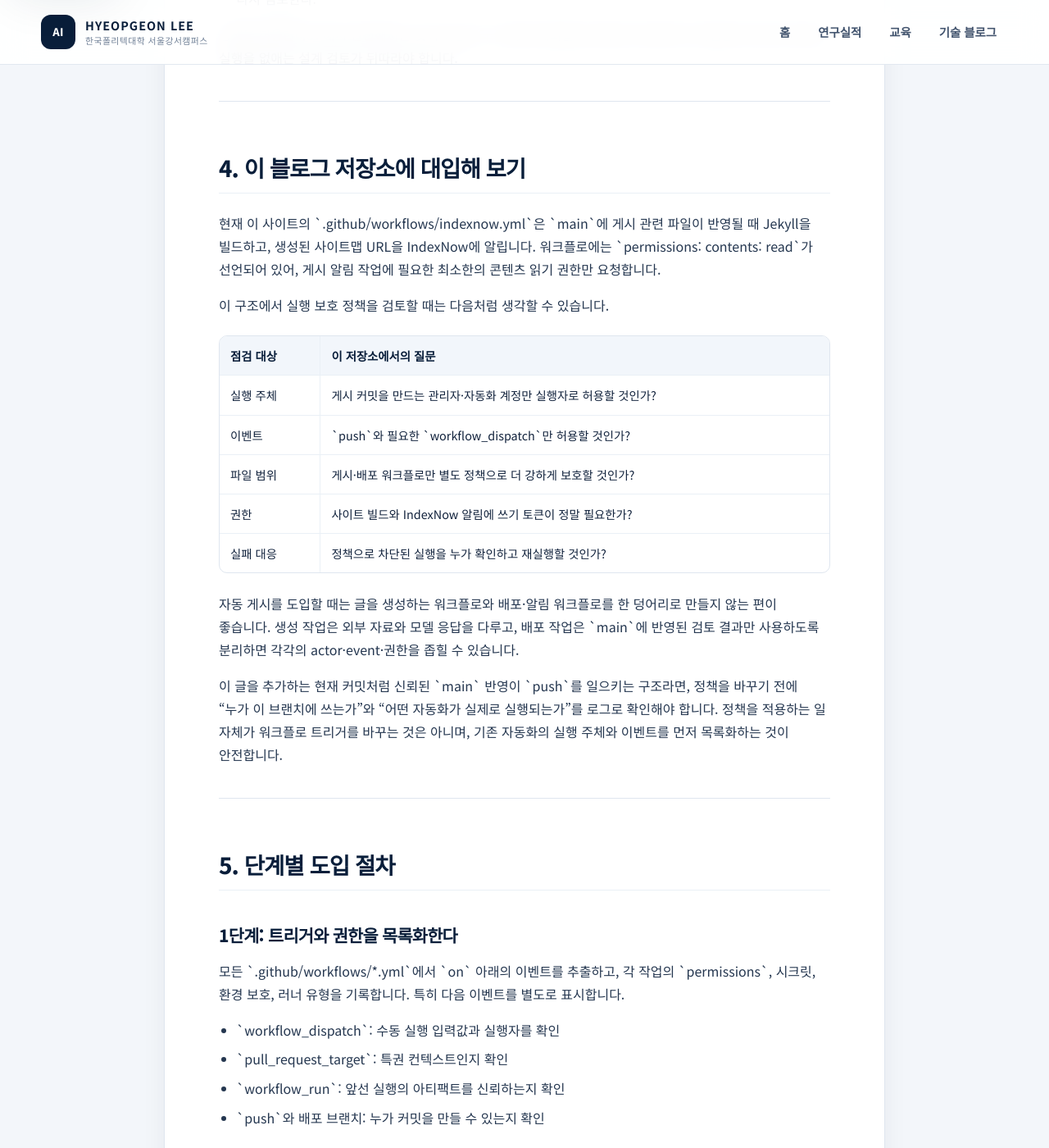
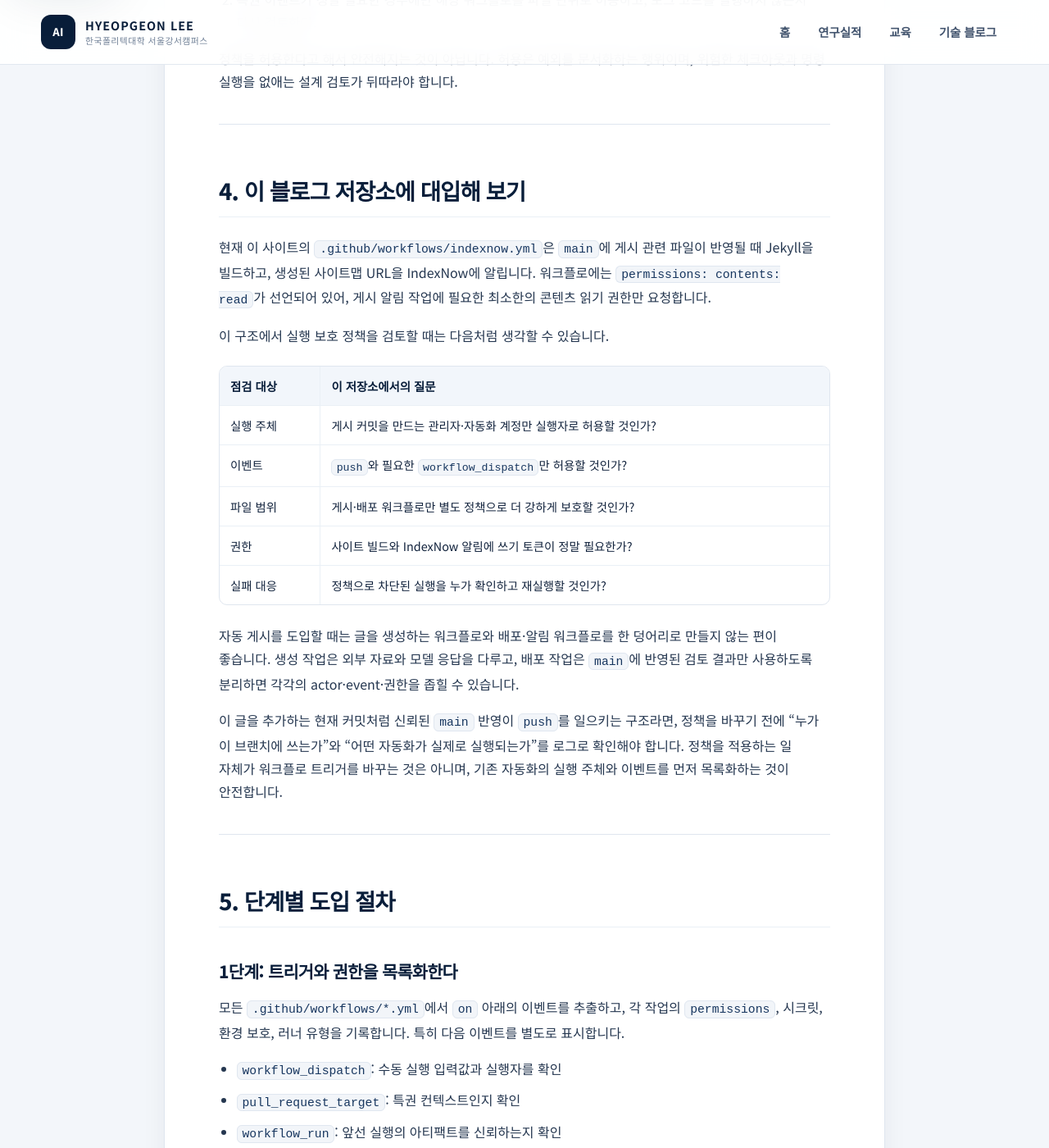
Before and after one commit to Hyeopgeon-Lee/hyeopgeon-Lee.github.io, a Jekyll site: the page built from _posts/2026-09-23-github-actions-workflow-execution-protections-ga.md, in a window 1280 px wide and 1400 px high, scrolled down 3145 px. Shown: the whole window at 82% size. Built offline with Jekyll 4.4.1, drawn with Linux system fonts in a browser that asks for light colours; some of the changed text lies outside the part shown.

Commit message:
Fix Markdown code formatting in Actions article

```diff
--- a/_posts/2026-09-23-github-actions-workflow-execution-protections-ga.md
+++ b/_posts/2026-09-23-github-actions-workflow-execution-protections-ga.md
@@ -29,14 +29,14 @@ GitHub는 2026년 9월 17일 **Workflow execution protections for GitHub Actions
 | 정책 축 | 확인하는 질문 | 예시 |
 | --- | --- | --- |
 | Actor 규칙 | 누가 실행을 시작했는가? | 특정 팀, 저장소 역할, GitHub App, Dependabot |
-| Event 규칙 | 어떤 사건이 실행을 요청했는가? | \`push\`, \`pull_request\`, \`pull_request_target\`, \`workflow_dispatch\` |
+| Event 규칙 | 어떤 사건이 실행을 요청했는가? | `push`, `pull_request`, `pull_request_target`, `workflow_dispatch` |
 
 정책을 적용하면 “쓰기 권한이 있으니 모든 자동화를 실행할 수 있다”는 기본값을 세분화할 수 있습니다. GitHub 문서에 따르면 기본적으로 저장소에 쓰기 권한이 있는 사용자는 워크플로를 실행할 수 있지만, actor 규칙으로 **코드 기여 권한과 CI 실행 권한을 분리**할 수 있습니다. 이벤트 규칙으로는 수동 실행이나 포크 기반 풀 리퀘스트처럼 위험도가 다른 진입점을 별도로 다룰 수 있습니다.
 
 GA에서 특히 실무적인 변화는 세 가지입니다.
 
 1. **워크플로 파일 타기팅**
-   저장소 전체가 아니라 특정 경로의 파일에만 정책을 적용합니다. 예를 들어 배포용 \`deploy.yml\`은 릴리스 팀만 실행하게 하고, 읽기 전용 테스트는 더 넓게 열어 둘 수 있습니다.
+   저장소 전체가 아니라 특정 경로의 파일에만 정책을 적용합니다. 예를 들어 배포용 `deploy.yml`은 릴리스 팀만 실행하게 하고, 읽기 전용 테스트는 더 넓게 열어 둘 수 있습니다.
 
 2. **정책 인사이트**
    평가 모드에서 실제 실행을 막기 전에 어떤 실행이 제한 대상인지 확인할 수 있습니다. 정책을 바로 강제해 기존 배포를 깨뜨리는 대신, 관측하고 조정한 뒤 시행할 수 있습니다. 평가 모드는 GitHub Enterprise Cloud에서 제공되는 기능이므로 계정 유형을 확인해야 합니다.
@@ -50,31 +50,31 @@ GA에서 특히 실무적인 변화는 세 가지입니다.
 
 워크플로 파일은 저장소 안에 있지만 실행 결과는 저장소 밖으로 영향을 줍니다. 작업은 토큰, 시크릿, 패키지 레지스트리, 배포 환경, 자체 호스팅 러너와 연결될 수 있습니다. 공격자가 워크플로를 실행시키거나 실행 가능한 경로를 오용하면 단순한 테스트 실패가 아니라 다음 문제가 생깁니다.
 
-- \`GITHUB_TOKEN\`으로 브랜치·릴리스·이슈를 변경
+- `GITHUB_TOKEN`으로 브랜치·릴리스·이슈를 변경
 - 클라우드 자격 증명이나 패키지 레지스트리 토큰 유출
 - 자체 호스팅 러너에 악성 파일을 남기거나 내부망으로 이동
 - 캐시·아티팩트·배포 결과를 오염
 - 자동 게시·배포 작업을 이용해 신뢰받는 산출물에 악성 코드를 섞음
 
-특히 \`pull_request_target\`은 주의해야 합니다. GitHub 문서에 따르면 이 이벤트는 기본 저장소의 \`GITHUB_TOKEN\`과 저장소·조직 시크릿에 접근할 수 있는 높은 신뢰 컨텍스트에서 실행됩니다. 워크플로가 포크의 코드를 체크아웃한 뒤 빌드나 테스트로 실행하면, 공격자가 만든 \`Makefile\`, 의존성, 설정 파일이 그 권한으로 동작하는 이른바 **pwn request**가 될 수 있습니다.
+특히 `pull_request_target`은 주의해야 합니다. GitHub 문서에 따르면 이 이벤트는 기본 저장소의 `GITHUB_TOKEN`과 저장소·조직 시크릿에 접근할 수 있는 높은 신뢰 컨텍스트에서 실행됩니다. 워크플로가 포크의 코드를 체크아웃한 뒤 빌드나 테스트로 실행하면, 공격자가 만든 `Makefile`, 의존성, 설정 파일이 그 권한으로 동작하는 이른바 **pwn request**가 될 수 있습니다.
 
-중요한 구분은 “포크 풀 리퀘스트를 받는 것”과 “포크 코드를 비밀과 함께 실행하는 것”이 다르다는 점입니다. \`pull_request\`는 포크 실행에서 토큰과 시크릿을 제한하는 기본 보호가 있지만, \`pull_request_target\`은 자동화에 필요한 특권을 제공하는 대신 워크플로 설계자가 신뢰 경계를 직접 지켜야 합니다.
+중요한 구분은 “포크 풀 리퀘스트를 받는 것”과 “포크 코드를 비밀과 함께 실행하는 것”이 다르다는 점입니다. `pull_request`는 포크 실행에서 토큰과 시크릿을 제한하는 기본 보호가 있지만, `pull_request_target`은 자동화에 필요한 특권을 제공하는 대신 워크플로 설계자가 신뢰 경계를 직접 지켜야 합니다.
 
 ---
 
 ## 3. 공개 저장소에 적용되는 새로운 기본값
 
-GitHub는 정식 출시와 함께 공개 저장소의 \`pull_request_target\`에 대한 기본 이벤트 정책도 예고했습니다.
+GitHub는 정식 출시와 함께 공개 저장소의 `pull_request_target`에 대한 기본 이벤트 정책도 예고했습니다.
 
 - 이미 적용 가능한 이벤트 정책이 없는 공개 저장소를 대상으로 합니다.
 - 현재는 **평가 모드**라 실행은 계속되지만, 정책 인사이트에서 향후 차단 대상을 볼 수 있습니다.
 - GitHub가 안내한 시행일은 **2026년 11월 2일**입니다.
 - 비공개·내부 저장소에는 이 기본 정책이 적용되지 않습니다.
-- \`pull_request_target\`이 반드시 필요한 저장소는 이벤트 정책에서 명시적으로 허용할 수 있습니다.
+- `pull_request_target`이 반드시 필요한 저장소는 이벤트 정책에서 명시적으로 허용할 수 있습니다.
 
 따라서 “11월 2일에 갑자기 CI가 고장 난다”기보다, 지금부터 평가 결과를 읽고 두 가지 중 하나를 선택해야 합니다.
 
-1. 시크릿이 필요하지 않은 일반 검증은 \`pull_request\`로 옮긴다.
+1. 시크릿이 필요하지 않은 일반 검증은 `pull_request`로 옮긴다.
 2. 특권 이벤트가 정말 필요한 경우에만 해당 워크플로를 파일 단위로 허용하고, 포크 코드를 실행하지 않는지 다시 검토한다.
 
 정책을 허용한다고 해서 안전해지는 것이 아닙니다. 허용은 예외를 문서화하는 행위이며, 위험한 체크아웃과 명령 실행을 없애는 설계 검토가 뒤따라야 합니다.
@@ -83,21 +83,21 @@ GitHub는 정식 출시와 함께 공개 저장소의 \`pull_request_target\`에
 
 ## 4. 이 블로그 저장소에 대입해 보기
 
-현재 이 사이트의 \`.github/workflows/indexnow.yml\`은 \`main\`에 게시 관련 파일이 반영될 때 Jekyll을 빌드하고, 생성된 사이트맵 URL을 IndexNow에 알립니다. 워크플로에는 \`permissions: contents: read\`가 선언되어 있어, 게시 알림 작업에 필요한 최소한의 콘텐츠 읽기 권한만 요청합니다.
+현재 이 사이트의 `.github/workflows/indexnow.yml`은 `main`에 게시 관련 파일이 반영될 때 Jekyll을 빌드하고, 생성된 사이트맵 URL을 IndexNow에 알립니다. 워크플로에는 `permissions: contents: read`가 선언되어 있어, 게시 알림 작업에 필요한 최소한의 콘텐츠 읽기 권한만 요청합니다.
 
 이 구조에서 실행 보호 정책을 검토할 때는 다음처럼 생각할 수 있습니다.
 
 | 점검 대상 | 이 저장소에서의 질문 |
 | --- | --- |
 | 실행 주체 | 게시 커밋을 만드는 관리자·자동화 계정만 실행자로 허용할 것인가? |
-| 이벤트 | \`push\`와 필요한 \`workflow_dispatch\`만 허용할 것인가? |
+| 이벤트 | `push`와 필요한 `workflow_dispatch`만 허용할 것인가? |
 | 파일 범위 | 게시·배포 워크플로만 별도 정책으로 더 강하게 보호할 것인가? |
 | 권한 | 사이트 빌드와 IndexNow 알림에 쓰기 토큰이 정말 필요한가? |
 | 실패 대응 | 정책으로 차단된 실행을 누가 확인하고 재실행할 것인가? |
 
-자동 게시를 도입할 때는 글을 생성하는 워크플로와 배포·알림 워크플로를 한 덩어리로 만들지 않는 편이 좋습니다. 생성 작업은 외부 자료와 모델 응답을 다루고, 배포 작업은 \`main\`에 반영된 검토 결과만 사용하도록 분리하면 각각의 actor·event·권한을 좁힐 수 있습니다.
+자동 게시를 도입할 때는 글을 생성하는 워크플로와 배포·알림 워크플로를 한 덩어리로 만들지 않는 편이 좋습니다. 생성 작업은 외부 자료와 모델 응답을 다루고, 배포 작업은 `main`에 반영된 검토 결과만 사용하도록 분리하면 각각의 actor·event·권한을 좁힐 수 있습니다.
 
-이 글을 추가하는 현재 커밋처럼 신뢰된 \`main\` 반영이 \`push\`를 일으키는 구조라면, 정책을 바꾸기 전에 “누가 이 브랜치에 쓰는가”와 “어떤 자동화가 실제로 실행되는가”를 로그로 확인해야 합니다. 정책을 적용하는 일 자체가 워크플로 트리거를 바꾸는 것은 아니며, 기존 자동화의 실행 주체와 이벤트를 먼저 목록화하는 것이 안전합니다.
+이 글을 추가하는 현재 커밋처럼 신뢰된 `main` 반영이 `push`를 일으키는 구조라면, 정책을 바꾸기 전에 “누가 이 브랜치에 쓰는가”와 “어떤 자동화가 실제로 실행되는가”를 로그로 확인해야 합니다. 정책을 적용하는 일 자체가 워크플로 트리거를 바꾸는 것은 아니며, 기존 자동화의 실행 주체와 이벤트를 먼저 목록화하는 것이 안전합니다.
 
 ---
 
@@ -105,12 +105,12 @@ GitHub는 정식 출시와 함께 공개 저장소의 \`pull_request_target\`에
 
 ### 1단계: 트리거와 권한을 목록화한다
 
-모든 \`.github/workflows/*.yml\`에서 \`on\` 아래의 이벤트를 추출하고, 각 작업의 \`permissions\`, 시크릿, 환경 보호, 러너 유형을 기록합니다. 특히 다음 이벤트를 별도로 표시합니다.
+모든 `.github/workflows/*.yml`에서 `on` 아래의 이벤트를 추출하고, 각 작업의 `permissions`, 시크릿, 환경 보호, 러너 유형을 기록합니다. 특히 다음 이벤트를 별도로 표시합니다.
 
-- \`workflow_dispatch\`: 수동 실행 입력값과 실행자를 확인
-- \`pull_request_target\`: 특권 컨텍스트인지 확인
-- \`workflow_run\`: 앞선 실행의 아티팩트를 신뢰하는지 확인
-- \`push\`와 배포 브랜치: 누가 커밋을 만들 수 있는지 확인
+- `workflow_dispatch`: 수동 실행 입력값과 실행자를 확인
+- `pull_request_target`: 특권 컨텍스트인지 확인
+- `workflow_run`: 앞선 실행의 아티팩트를 신뢰하는지 확인
+- `push`와 배포 브랜치: 누가 커밋을 만들 수 있는지 확인
 
 ### 2단계: 평가 모드에서 오탐을 찾는다
 
@@ -122,7 +122,7 @@ GitHub는 정식 출시와 함께 공개 저장소의 \`pull_request_target\`에
 
 ### 4단계: 정책과 YAML을 함께 리뷰한다
 
-실행 보호는 중앙 정책이지만, 워크플로 파일을 안전하게 만드는 작업을 대신하지 않습니다. GitHub는 \`GITHUB_TOKEN\`에 필요한 최소 권한만 부여하고, 필요하지 않으면 시크릿을 전달하지 말 것을 권고합니다. 외부 액션은 커밋 SHA 고정, 환경 승인, 브랜치 보호, 아티팩트 검증과 함께 검토해야 합니다.
+실행 보호는 중앙 정책이지만, 워크플로 파일을 안전하게 만드는 작업을 대신하지 않습니다. GitHub는 `GITHUB_TOKEN`에 필요한 최소 권한만 부여하고, 필요하지 않으면 시크릿을 전달하지 말 것을 권고합니다. 외부 액션은 커밋 SHA 고정, 환경 승인, 브랜치 보호, 아티팩트 검증과 함께 검토해야 합니다.
 
 ### 5단계: 강제 후 인사이트를 운영 지표로 만든다
 
@@ -134,9 +134,9 @@ GitHub는 정식 출시와 함께 공개 저장소의 \`pull_request_target\`에
 
 정책은 **실행 전 관문**입니다. 통과한 워크플로 안에서 일어나는 모든 보안 문제를 해결하지는 않습니다.
 
-첫째, 신뢰된 actor가 악성 변경을 커밋하면 정책은 그대로 실행을 허용할 수 있습니다. \`.github/workflows\`에 CODEOWNERS 리뷰와 브랜치 보호를 두고, 배포 환경에는 승인 단계를 추가해야 합니다.
+첫째, 신뢰된 actor가 악성 변경을 커밋하면 정책은 그대로 실행을 허용할 수 있습니다. `.github/workflows`에 CODEOWNERS 리뷰와 브랜치 보호를 두고, 배포 환경에는 승인 단계를 추가해야 합니다.
 
-둘째, 허용된 이벤트에서도 토큰 권한이 넓으면 피해 범위가 커집니다. GitHub 문서의 권고처럼 기본은 콘텐츠 읽기 중심으로 두고, 쓰기가 필요한 job에만 세분화된 \`permissions\`를 부여해야 합니다.
+둘째, 허용된 이벤트에서도 토큰 권한이 넓으면 피해 범위가 커집니다. GitHub 문서의 권고처럼 기본은 콘텐츠 읽기 중심으로 두고, 쓰기가 필요한 job에만 세분화된 `permissions`를 부여해야 합니다.
 
 셋째, 서드파티 액션과 의존성의 무결성은 별도 문제입니다. 실행자를 제한해도 태그가 이동한 액션이나 오염된 아티팩트를 가져오면 공급망 위험이 남습니다. 액션을 신뢰할 수 있는 커밋 SHA에 고정하고, 의존성·아티팩트의 출처와 해시를 검증해야 합니다.
 
@@ -164,15 +164,15 @@ GitHub는 정식 출시와 함께 공개 저장소의 \`pull_request_target\`에
 
 ### 실습 1: 같은 YAML, 다른 정책
 
-동일한 \`build.yml\`에 \`push\`와 \`workflow_dispatch\`를 두고, actor·event 허용목록을 바꿔 실행 결과가 어떻게 달라지는지 비교합니다. 정책이 코드를 수정하지 않고도 실행 경계를 바꾼다는 점을 확인할 수 있습니다.
+동일한 `build.yml`에 `push`와 `workflow_dispatch`를 두고, actor·event 허용목록을 바꿔 실행 결과가 어떻게 달라지는지 비교합니다. 정책이 코드를 수정하지 않고도 실행 경계를 바꾼다는 점을 확인할 수 있습니다.
 
 ### 실습 2: pwn request 재현 대신 안전한 정적 분석
 
-실제 시크릿을 사용하지 않고, \`pull_request_target\`에서 포크 ref를 체크아웃하는 위험한 패턴을 정적 검색합니다. “코드를 실행하지 않고 파일만 검사하기”, “시크릿이 필요 없으면 \`pull_request\` 사용하기” 같은 대안을 설계합니다.
+실제 시크릿을 사용하지 않고, `pull_request_target`에서 포크 ref를 체크아웃하는 위험한 패턴을 정적 검색합니다. “코드를 실행하지 않고 파일만 검사하기”, “시크릿이 필요 없으면 `pull_request` 사용하기” 같은 대안을 설계합니다.
 
 ### 실습 3: 최소 권한 표 만들기
 
-각 job이 필요한 API 범위를 표로 만들고 \`contents: read\`, \`pull-requests: write\`, \`id-token: write\`처럼 요구 권한을 최소화합니다. 기능이 동작한다는 이유만으로 \`write-all\`을 주지 않는 습관을 익힙니다.
+각 job이 필요한 API 범위를 표로 만들고 `contents: read`, `pull-requests: write`, `id-token: write`처럼 요구 권한을 최소화합니다. 기능이 동작한다는 이유만으로 `write-all`을 주지 않는 습관을 익힙니다.
 
 학생과 실무자 모두에게 중요한 결론은 “보안은 마지막 단계의 스캐너”가 아니라는 점입니다. 어떤 커밋이 어떤 이벤트로 어떤 권한을 가진 실행을 시작하는지 모델링하는 순간부터 공급망 보안이 시작됩니다.
 
@@ -182,7 +182,7 @@ GitHub는 정식 출시와 함께 공개 저장소의 \`pull_request_target\`에
 
 GitHub Actions 실행 보호의 GA는 새로운 스캐너를 추가한 소식이 아니라, 워크플로 실행을 **정책으로 통제하는 층**을 정식 기능으로 끌어올린 변화입니다. actor와 event 허용목록, 워크플로 파일별 타기팅, 평가 인사이트, REST API를 조합하면 저장소마다 흩어진 예외를 조직의 규칙으로 관리할 수 있습니다.
 
-가장 먼저 할 일은 모든 실행을 막는 것이 아닙니다. \`pull_request_target\`과 \`workflow_dispatch\`처럼 영향이 큰 이벤트를 찾아 평가 모드에서 실제 사용 현황을 확인하고, 배포·릴리스 워크플로를 가장 좁은 actor와 권한으로 옮기는 것입니다. 2026년 11월 2일 공개 저장소의 \`pull_request_target\` 기본 정책 시행 전에 이 검토를 끝내면, 보안을 강화하면서도 필요한 자동화는 유지할 수 있습니다.
+가장 먼저 할 일은 모든 실행을 막는 것이 아닙니다. `pull_request_target`과 `workflow_dispatch`처럼 영향이 큰 이벤트를 찾아 평가 모드에서 실제 사용 현황을 확인하고, 배포·릴리스 워크플로를 가장 좁은 actor와 권한으로 옮기는 것입니다. 2026년 11월 2일 공개 저장소의 `pull_request_target` 기본 정책 시행 전에 이 검토를 끝내면, 보안을 강화하면서도 필요한 자동화는 유지할 수 있습니다.
 
 ---
 
```
